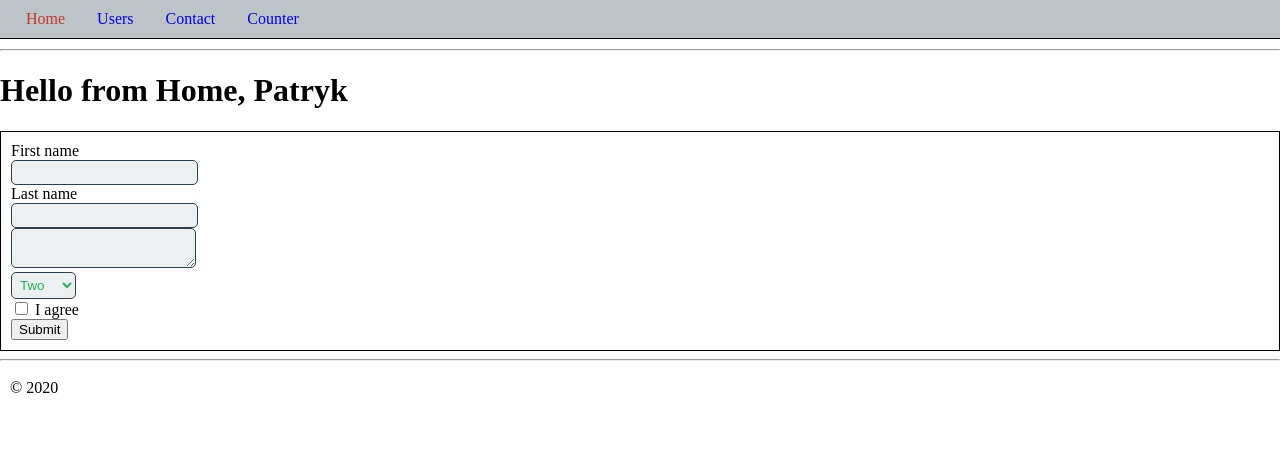
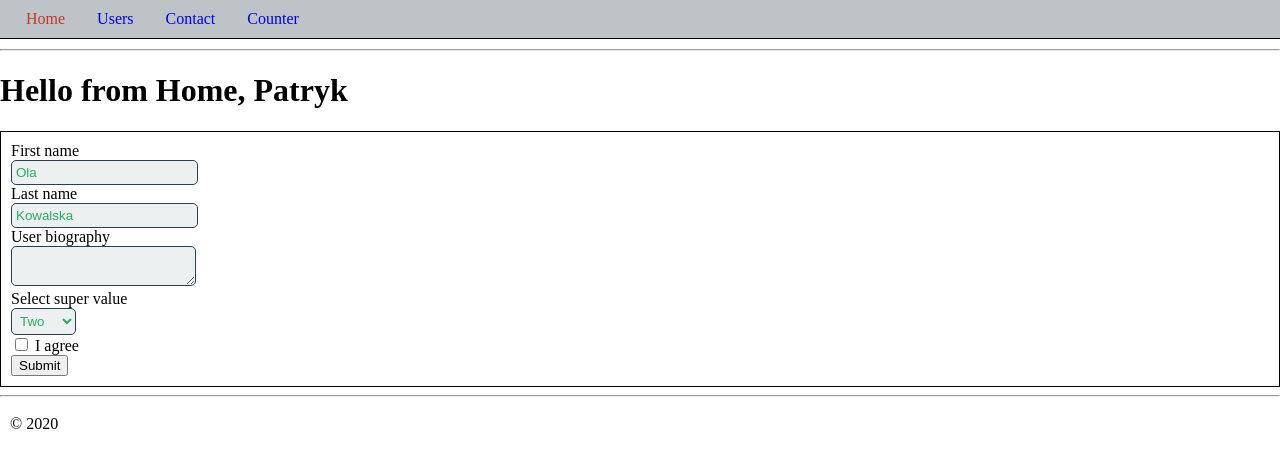
Before and after one commit to patrykomiotek/pd-react-app, a React (Create React App) app: page / in a window 1280 px wide. Shown: the top 468 px of the page. Built offline with nearby package versions, Linux system fonts and the light colour scheme.

Commit message:
form fields styling

```diff
--- a/src/components/Form/Checkbox.js
+++ b/src/components/Form/Checkbox.js
@@ -1,11 +1,20 @@
 import {forwardRef} from 'react';
 import PropTypes from 'prop-types';
 
-const Checkbox = forwardRef(({elemName, label, className, ...restProps}, ref) => {
+const Checkbox = forwardRef(({name, elemName, label, errors, className, ...restProps}, ref) => {
   return (
     <label htmlFor={elemName}>
-      <input id={elemName} type="checkbox" className={className} {...restProps} ref={ref} />{' '}
+      <input
+        id={elemName}
+        name={name}
+        type="checkbox"
+        className={className}
+        {...restProps}
+        ref={ref}
+      />
+      {' '}
       <span>{label}</span>
+      {errors && errors[name] && <span style={{ color: '#c0392b' }}>{errors[name].message}</span>}
     </label>
   );
 });
--- a/src/components/Form/Select.js
+++ b/src/components/Form/Select.js
@@ -5,15 +5,19 @@ import styled from 'styled-components';
 import colors from './colors';
 
 // [{value: 12, label: 'Label for value 12'}]
-const Select = forwardRef(({items, className, ...restProps}, ref) => {
+const Select = forwardRef(({name, label, items, errors, className, ...restProps}, ref) => {
   return (
-    <select className={className} {...restProps} ref={ref}>
+    <div>
+      <div><label>{label}</label></div>
+      <select name={name} className={className} {...restProps} ref={ref}>
         {items.map(elem => (
           <option key={elem.value} value={elem.value}>
             {elem.label}
           </option>
         ))}
       </select>
+      {errors && errors[name] && <span style={{ color: '#c0392b' }}>{errors[name].message}</span>}
+    </div>
   );
 });
 
--- a/src/components/Form/TextBox.js
+++ b/src/components/Form/TextBox.js
@@ -22,7 +22,7 @@ const TextBox = forwardRef(({name, label, errors, className, ...restProps}, ref)
         <input type="text" name={name} style={styles}
           className={classes} {...restProps} ref={ref} />
         {' '}
-        {errors[name] && <span style={{ color: '#c0392b' }}>{errors[name].message}</span>}
+        {errors && errors[name] && <span style={{ color: '#c0392b' }}>{errors[name].message}</span>}
       </div>
     </div>
   );
--- a/src/components/Form/Textarea.js
+++ b/src/components/Form/Textarea.js
@@ -5,8 +5,14 @@ import colors from './colors';
 // <TextBox value="123" className="ala" />
 // <TextBox className="ola" value="123" className="ala" />
 
-const Textarea = forwardRef(({className, ...restProps}, ref) => {
-  return <textarea className={className} {...restProps} ref={ref} />;
+const Textarea = forwardRef(({name, label, errors, className, ...restProps}, ref) => {
+  return (
+    <div>
+      <div><label>{label}</label></div>
+      <textarea name="name" className={className} {...restProps} ref={ref} />
+      {errors && errors[name] && <span style={{ color: '#c0392b' }}>{errors[name].message}</span>}
+    </div>
+  );
 });
 
 const TextareaStyled = styled(Textarea)`
--- a/src/pages/Home/Home.js
+++ b/src/pages/Home/Home.js
@@ -4,12 +4,18 @@ import {useForm} from 'react-hook-form';
 import {Form, TextBox, Textarea, Select, Checkbox} from '../../components/Form';
 
 function Home() {
-  const {register, handleSubmit, errors} = useForm();
+  // const {register, handleSubmit, errors} = useForm({ defaultValues: {first_name: 'Ola'}});
+  const {register, handleSubmit, errors, setValue} = useForm();
   const [user, setUser] = useState({
     name: 'Patryk',
     surname: 'O',
     age: 35,
   });
+  useEffect(() => {
+    const user = {first_name: 'Ola', last_name: 'Kowalska'};
+    Object.keys(user).forEach(prop => setValue(prop, user[prop]));
+    // setValue('first_name', 'Alandnfnsdnfsnfnsdnfnsdnfnsdnfsdnfnsnsndf', { shouldValidate: true })
+  }, []);
   const handlePingwin = data => console.log(data);
 
   // with dependencies
@@ -69,15 +75,17 @@ function Home() {
           />
         </div>
         <div>
-          <Textarea name="bio" ref={register} />
+          <Textarea name="bio" label="User biography" errors={errors} ref={register} />
         </div>
         <div>
           <Select
             name="services"
+            label="Select super value"
             items={[
               {value: 2, label: 'Two'},
               {value: 3, label: 'Three'},
             ]}
+            errors={errors}
             ref={register}
           />
         </div>
@@ -87,8 +95,8 @@ function Home() {
             elemName="terms"
             label="I agree"
             ref={register({required: 'You should accept terms'})}
+            errors={errors}
           />
-          {errors.terms && <span>{errors.terms.message}</span>}
         </div>
         <input type="submit" />
       </Form>
```
Also changed, not shown: 1 other file (tests, documents, lock files or other folders). Lines whose indentation alone changed are shown as unchanged.
